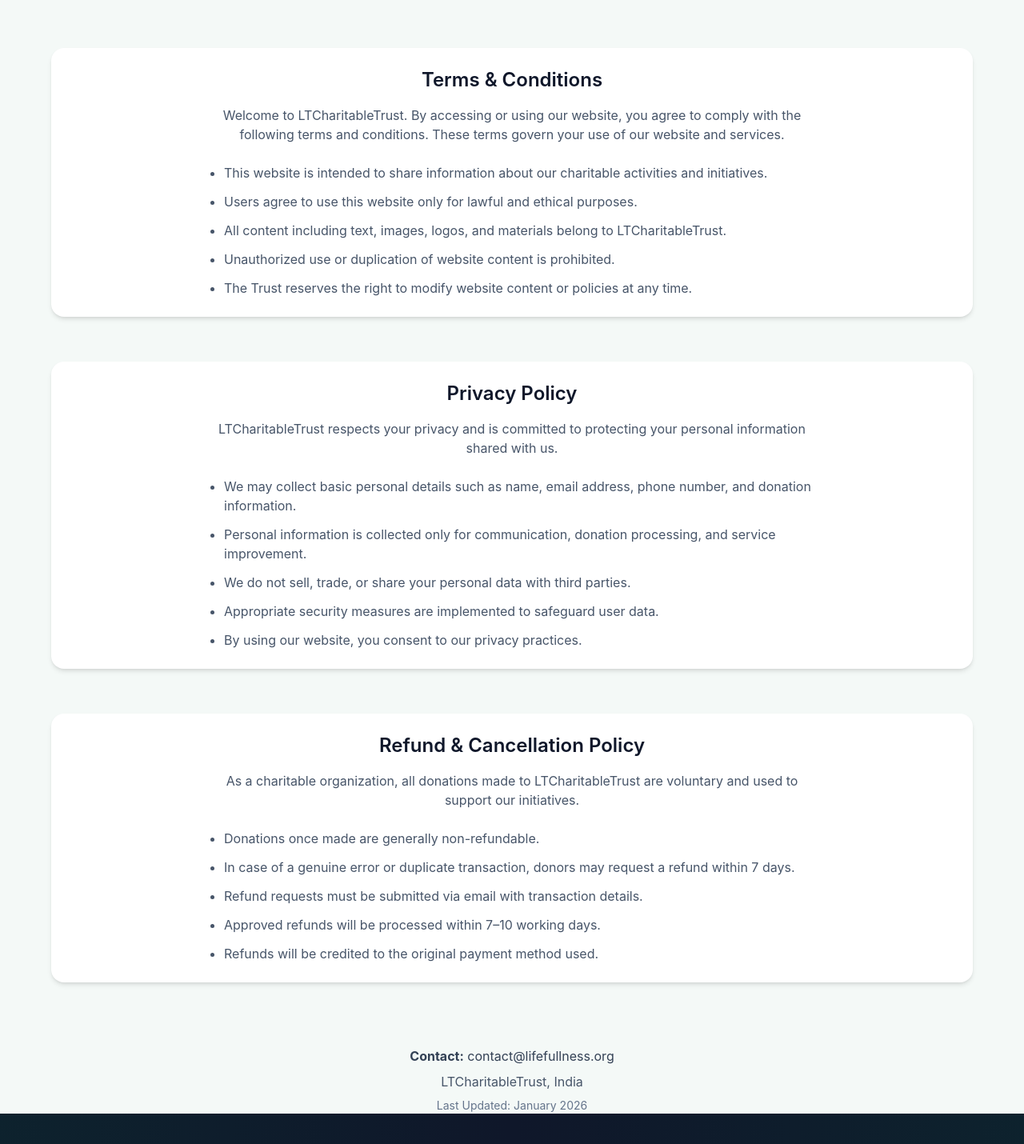
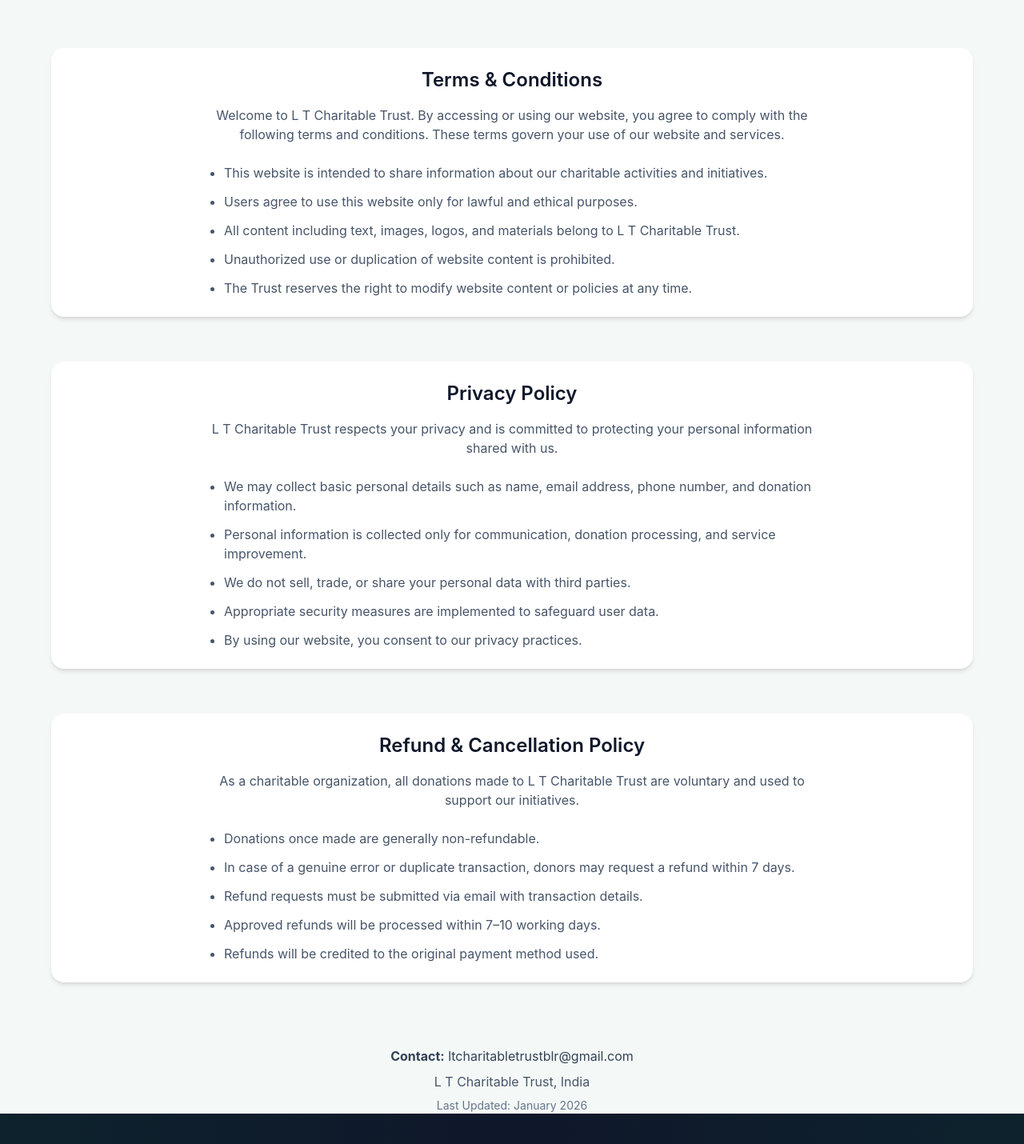
Before and after one commit to saqeeb66/trust_client, a React (Vite) app: page /terms in a window 1280 px wide. Shown: the part 180-1610 px from the top of the page at 80% size. Built offline with nearby package versions, Linux system fonts and the light colour scheme.

Commit message:
Update Causes.jsx

```diff
--- a/src/pages/Causes.jsx
+++ b/src/pages/Causes.jsx
@@ -5,11 +5,11 @@
     {
       title: "Terms & Conditions",
       desc:
-        "Welcome to LTCharitableTrust. By accessing or using our website, you agree to comply with the following terms and conditions. These terms govern your use of our website and services.",
+        "Welcome to L T Charitable Trust. By accessing or using our website, you agree to comply with the following terms and conditions. These terms govern your use of our website and services.",
       points: [
         "This website is intended to share information about our charitable activities and initiatives.",
         "Users agree to use this website only for lawful and ethical purposes.",
-        "All content including text, images, logos, and materials belong to LTCharitableTrust.",
+        "All content including text, images, logos, and materials belong to L T Charitable Trust.",
         "Unauthorized use or duplication of website content is prohibited.",
         "The Trust reserves the right to modify website content or policies at any time.",
       ],
@@ -17,7 +17,7 @@
     {
       title: "Privacy Policy",
       desc:
-        "LTCharitableTrust respects your privacy and is committed to protecting your personal information shared with us.",
+        "L T Charitable Trust respects your privacy and is committed to protecting your personal information shared with us.",
       points: [
         "We may collect basic personal details such as name, email address, phone number, and donation information.",
         "Personal information is collected only for communication, donation processing, and service improvement.",
@@ -29,7 +29,7 @@
     {
       title: "Refund & Cancellation Policy",
       desc:
-        "As a charitable organization, all donations made to LTCharitableTrust are voluntary and used to support our initiatives.",
+        "As a charitable organization, all donations made to L T Charitable Trust are voluntary and used to support our initiatives.",
       points: [
         "Donations once made are generally non-refundable.",
         "In case of a genuine error or duplicate transaction, donors may request a refund within 7 days.",
@@ -93,10 +93,10 @@
           className="mt-20 text-center"
         >
           <p className="text-slate-700">
-            <b>Contact:</b> contact@lifefullness.org
+            <b>Contact:</b>  ltcharitabletrustblr@gmail.com
           </p>
           <p className="text-slate-600 mt-2">
-            LTCharitableTrust, India
+            L T Charitable Trust, India
           </p>
           <p className="text-slate-500 text-sm mt-2">
             Last Updated: January 2026
```
